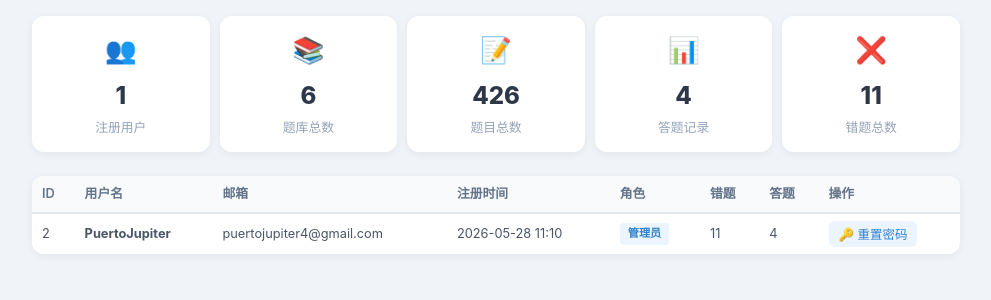
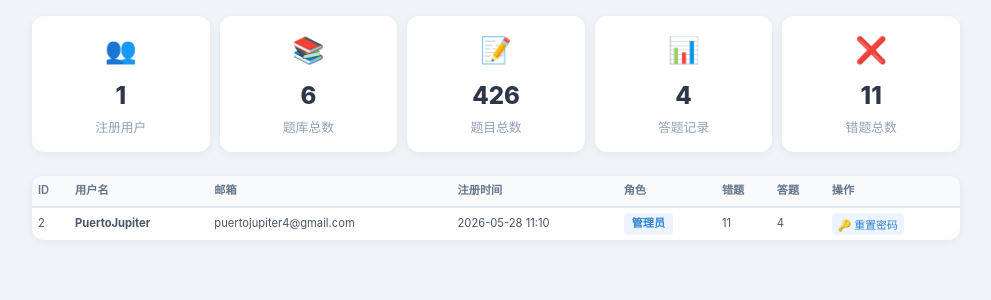
Before and after one commit to PengjinHao-cell/Quiz-App, a Flask app: page /admin in a window 1280 px wide. Shown: the part 167-467 px from the top of the page, without its empty margins (144-1135 px from the left). Run offline with Flask 3, Linux system fonts and the light colour scheme; a user stored in the database is signed in; data comes from the database, SQL or seed files in the repository.

Commit message:
fix: 管理后台进一步收窄

```diff
--- a/templates/admin.html
+++ b/templates/admin.html
@@ -6,7 +6,7 @@
     <title>管理后台 - Quiz Master</title>
     <link rel="stylesheet" href="{{ url_for('static', filename='style.css', v=4) }}">
     <style>
-        .admin-wrap { max-width: 640px; margin: 0 auto; }
+        .admin-wrap { max-width: 520px; margin: 0 auto; }
         .admin-wrap h1 { font-size: 1.4rem; color: #1e3a5f; margin-bottom: 4px; }
         .admin-wrap .subtitle { font-size: 0.85rem; color: #94a3b8; margin-bottom: 24px; }
 
@@ -24,9 +24,9 @@
 
         /* 用户表格 */
         .admin-table-wrap { background: #fff; border-radius: 12px; box-shadow: 0 2px 8px rgba(0,0,0,0.06); overflow: hidden; animation: slideUp 0.4s ease 0.3s both; }
-        .admin-table { width: 100%; border-collapse: collapse; font-size: 0.8rem; }
-        .admin-table th { background: #f8fafc; color: #64748b; font-weight: 600; padding: 8px 10px; text-align: left; border-bottom: 2px solid #e2e8f0; }
-        .admin-table td { padding: 7px 10px; border-bottom: 1px solid #f1f5f9; color: #4a5568; }
+        .admin-table { width: 100%; border-collapse: collapse; font-size: 0.75rem; }
+        .admin-table th { background: #f8fafc; color: #64748b; font-weight: 600; padding: 6px 6px; text-align: left; border-bottom: 2px solid #e2e8f0; font-size:0.7rem; }
+        .admin-table td { padding: 5px 6px; border-bottom: 1px solid #f1f5f9; color: #4a5568; font-size:0.7rem; }
         .admin-table tr:last-child td { border-bottom: none; }
         .admin-table tr { transition: all 0.3s ease; }
         .admin-table tr:hover { background: #fafbff; }
@@ -34,8 +34,8 @@
         .badge-admin { display: inline-block; background: #ebf4ff; color: #3182ce; font-size: 0.7rem; padding: 2px 8px; border-radius: 4px; font-weight: 600; }
         .badge-user { display: inline-block; background: #f3f4f6; color: #9ca3af; font-size: 0.7rem; padding: 2px 8px; border-radius: 4px; }
 
-        .admin-actions { display: flex; gap: 6px; }
-        .admin-actions button { padding: 4px 10px; border-radius: 6px; font-size: 0.78rem; cursor: pointer; border: none; transition: all 0.15s; }
+        .admin-actions { display: flex; gap: 4px; }
+        .admin-actions button { padding: 3px 6px; border-radius: 4px; font-size: 0.68rem; cursor: pointer; border: none; transition: all 0.15s; }
         .btn-reset-pwd { background: #ebf4ff; color: #3182ce; }
         .btn-reset-pwd:hover { background: #dbeafe; }
         .btn-delete-user { background: #fef2f2; color: #e53e3e; }
```
